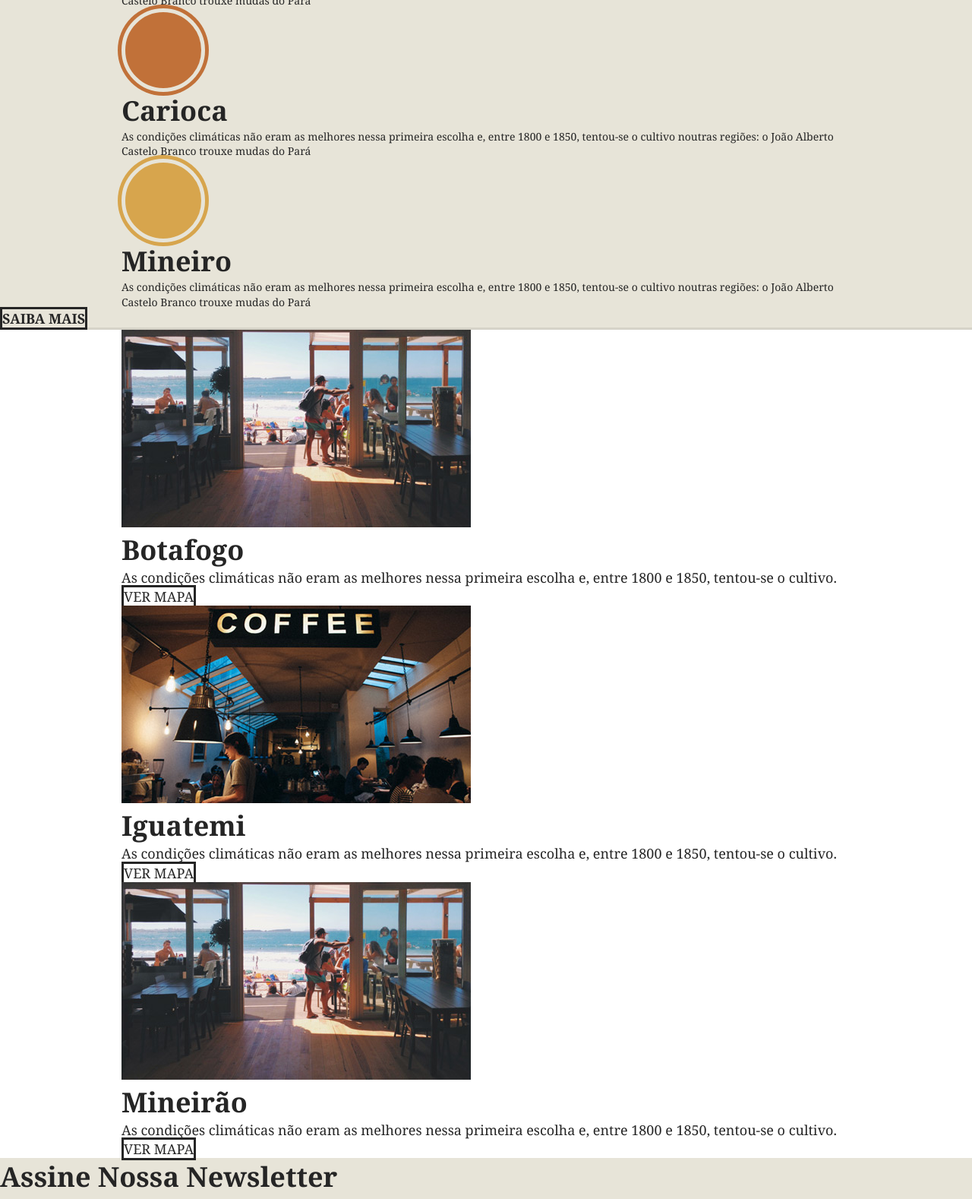
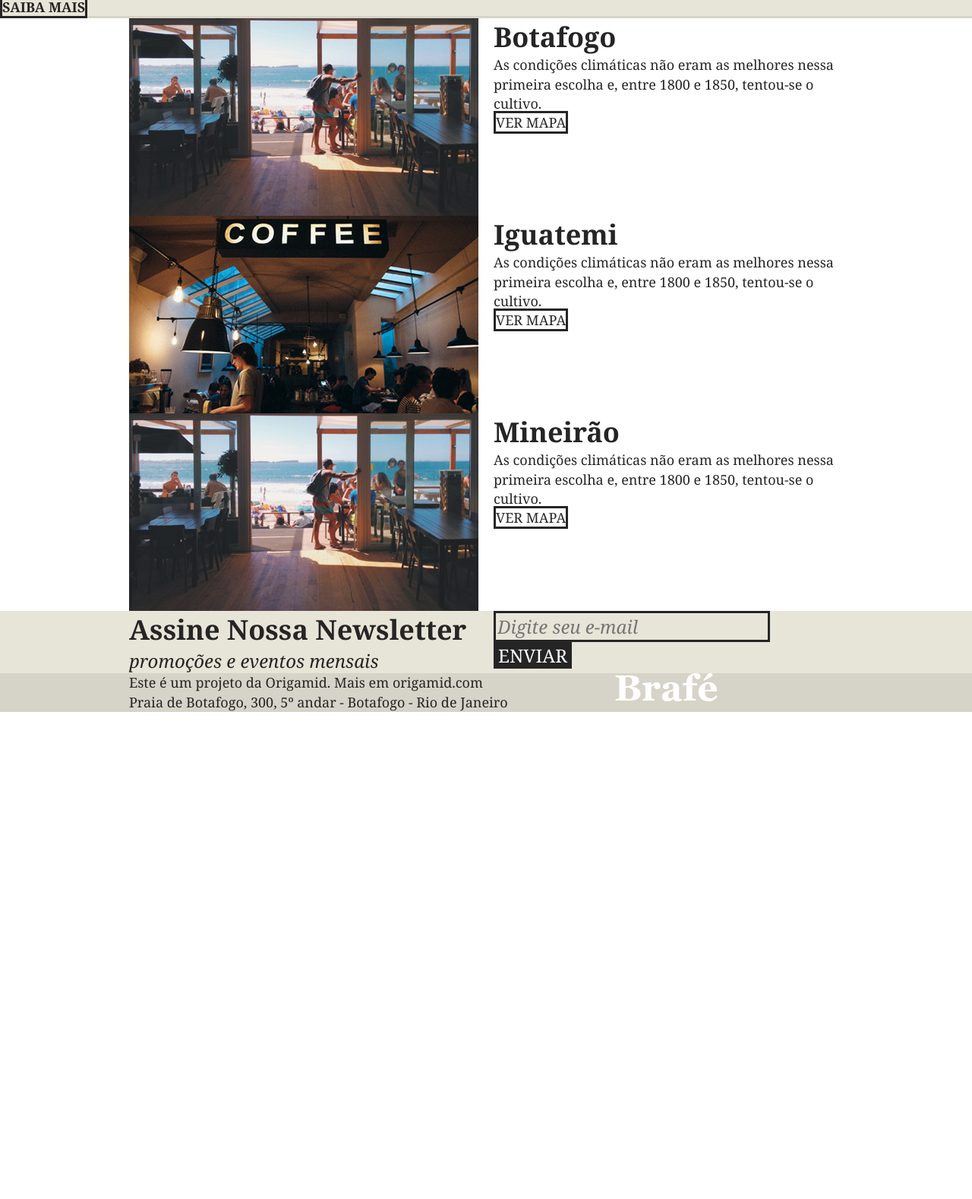
Before and after one commit to CamilaNeiva/Brafe---grid, a plain HTML site: page index.html in a window 1280 px wide. Shown: the part 852-2430 px from the top of the page at 76% size. After the commit the page ends 1789 px from the top, so only its background shows below. Drawn offline with Linux system fonts and the light colour scheme.

Commit message:
brafe_grid_html

```diff
--- a/css/grid.css
+++ b/css/grid.css
@@ -4,7 +4,7 @@
 }
 
 .container::after, .container::before {
-	content: "";
+	content: '';
 	display: table;
 	clear: both;
 }
@@ -20,47 +20,48 @@
 .grid-1 {
 	width: calc(8.333% - 20px);
 }
-
 .grid-2 {
 	width: calc(16.666% - 20px);
 }
-
 .grid-3 {
 	width: calc(25% - 20px);
 }
-
 .grid-4 {
-	width: calc(33,333% - 20px);
+	width: calc(33.333% - 20px);
 }
-
 .grid-5 {
-	width: calc(41,666% - 20px);
+	width: calc(41.666% - 20px);
 }
-
 .grid-6 {
 	width: calc(50% - 20px);
 }
-
 .grid-7 {
-	width: calc(58,333% - 20px);
+	width: calc(58.333% - 20px);
 }
-
 .grid-8 {
-	width: calc(66,666% - 20px);
+	width: calc(66.666% - 20px);
 }
-
 .grid-9 {
 	width: calc(75% - 20px);
 }
-
 .grid-10 {
-	width: calc(83,333% - 20px);
+	width: calc(83.333% - 20px);
 }
-
 .grid-11 {
-	width: calc(91,666% - 20px);
+	width: calc(91.666% - 20px);
 }
-
 .grid-12 {
 	width: calc(100% - 20px);
 }
+
+@media (max-width: 739px) {
+	.container {
+		max-width: 300px;
+	}
+	.grid-1, .grid-2, .grid-3, .grid-4, .grid-5, .grid-6, .grid-7, .grid-8, .grid-9, .grid-10, .grid-11, .grid-12 {
+		width: 100%;
+		margin-left: 0px;
+		margin-right: 0px;
+		float: none;
+	}
+}
--- a/css/style.css
+++ b/css/style.css
@@ -12,6 +12,11 @@ body {
 
 * {
 	box-sizing: border-box;
+}
+
+img {
+	max-width: 100%;
+	display: block;
 }
 
 /* Menu */
--- a/index.html
+++ b/index.html
@@ -1,3 +1,4 @@
+
 <!DOCTYPE html>
 <html>
 <head>
@@ -11,8 +12,8 @@
 
 	<header class="menu">
 		<div class="container">
-			<a class="menu-logo" href="#"><img src="img/brafe.png" alt="Brafé"></a>
-			<nav class="menu-nav">
+			<a class="menu-logo grid-4" href="#"><img src="img/brafe.png" alt="Brafé"></a>
+			<nav class="menu-nav grid-8">
 				<ul>
 					<li><a href="#">Sobre</a></li>
 					<li><a href="#">Produtos</a></li>
@@ -28,9 +29,9 @@
 		<p>Direto das fazendas de Minas Gerais</p>
 	</main>
 
-	<section class="sobre container">
+	<section class="sobre">
 		<h2>Uma Mistura de</h2>
-		<div>
+		<div class="container">
 			<div class="sobre-item grid-6">
 				<img src="img/cafe-1.jpg">
 				<h3>amor</h3>
@@ -46,15 +47,15 @@ aente quente, mas também pode ser consumido gelado. Ele é um estimulante, por
 
 	<section class="produtos">
 		<div class="container">
-			<div class="produtos-item">
+			<div class="produtos-item grid-4">
 				<h2 class="produtos-paulista">Paulista</h2>
 				<p>As condições climáticas não eram as melhores nessa primeira escolha e, entre 1800 e 1850, tentou-se o cultivo noutras regiões: o João Alberto Castelo Branco trouxe mudas do Pará</p>
 			</div>
-			<div class="produtos-item">
+			<div class="produtos-item grid-4">
 				<h2 class="produtos-carioca">Carioca</h2>
 				<p>As condições climáticas não eram as melhores nessa primeira escolha e, entre 1800 e 1850, tentou-se o cultivo noutras regiões: o João Alberto Castelo Branco trouxe mudas do Pará</p>
 			</div>
-			<div class="produtos-item">
+			<div class="produtos-item grid-4">
 				<h2 class="produtos-mineiro">Mineiro</h2>
 				<p>As condições climáticas não eram as melhores nessa primeira escolha e, entre 1800 e 1850, tentou-se o cultivo noutras regiões: o João Alberto Castelo Branco trouxe mudas do Pará</p>
 			</div>
@@ -62,28 +63,34 @@ aente quente, mas também pode ser consumido gelado. Ele é um estimulante, por
 		<a class="produtos-btn" href="#">Saiba Mais</a>
 	</section>
 
-	<section class="locais container">
-		<div class="locais-item">
-			<img src="img/botafogo.jpg" alt="Brafé unidade Botafogo">
-			<div>
+	<section class="locais">
+		<div class="locais-item container">
+			<div class="grid-6">
+				<img src="img/botafogo.jpg" alt="Brafé unidade Botafogo">
+			</div>
+			<div class="grid-6">
 				<h2>Botafogo</h2>
 				<p>As condições climáticas não eram as melhores nessa primeira escolha e, entre 1800 e 1850, tentou-se o cultivo.</p>
 				<a href="#">Ver Mapa</a>
 			</div>
 		</div>
 
-		<div class="locais-item">
-			<img src="img/iguatemi.jpg" alt="Brafé unidade Iguatemi">
-			<div>
+		<div class="locais-item container">
+			<div class="grid-6">
+				<img src="img/iguatemi.jpg" alt="Brafé unidade Iguatemi">
+			</div>
+			<div class="grid-6">
 				<h2>Iguatemi</h2>
 				<p>As condições climáticas não eram as melhores nessa primeira escolha e, entre 1800 e 1850, tentou-se o cultivo.</p>
 				<a href="#">Ver Mapa</a>
 			</div>
 		</div>
 
-		<div class="locais-item">
-			<img src="img/botafogo.jpg" alt="Brafé unidade Mineirão">
-			<div>
+		<div class="locais-item container">
+			<div class="grid-6">
+				<img src="img/botafogo.jpg" alt="Brafé unidade Mineirão">
+			</div>
+			<div class="grid-6">
 				<h2>Mineirão</h2>
 				<p>As condições climáticas não eram as melhores nessa primeira escolha e, entre 1800 e 1850, tentou-se o cultivo.</p>
 				<a href="#">Ver Mapa</a>
@@ -93,12 +100,12 @@ aente quente, mas também pode ser consumido gelado. Ele é um estimulante, por
 	</section>
 
 	<section class="assine">
-		<div container>
-			<div class="assine-info">
+		<div class="container">
+			<div class="assine-info grid-6">
 				<h2>Assine Nossa Newsletter</h2>
 				<p>promoções e eventos mensais</p>
 			</div>
-			<form>
+			<form class="grid-6">
 				<label>E-mail</label>
 				<input type="text" placeholder="Digite seu e-mail">
 				<button type="submit">Enviar</button>
@@ -108,8 +115,10 @@ aente quente, mas também pode ser consumido gelado. Ele é um estimulante, por
 
 	<footer class="footer">
 		<div class="container">
-			<p>Este é um projeto da Origamid. Mais em origamid.com<br>Praia de Botafogo, 300, 5º andar - Botafogo - Rio de Janeiro</p>
-			<img src="img/brafe.png" alt="Brafé">
+			<p class="grid-8">Este é um projeto da Origamid. Mais em origamid.com<br>Praia de Botafogo, 300, 5º andar - Botafogo - Rio de Janeiro</p>
+			<div class="grid-4">
+				<img src="img/brafe.png" alt="Brafé">
+			</div>
 		</div>
 	</footer>
 
```
